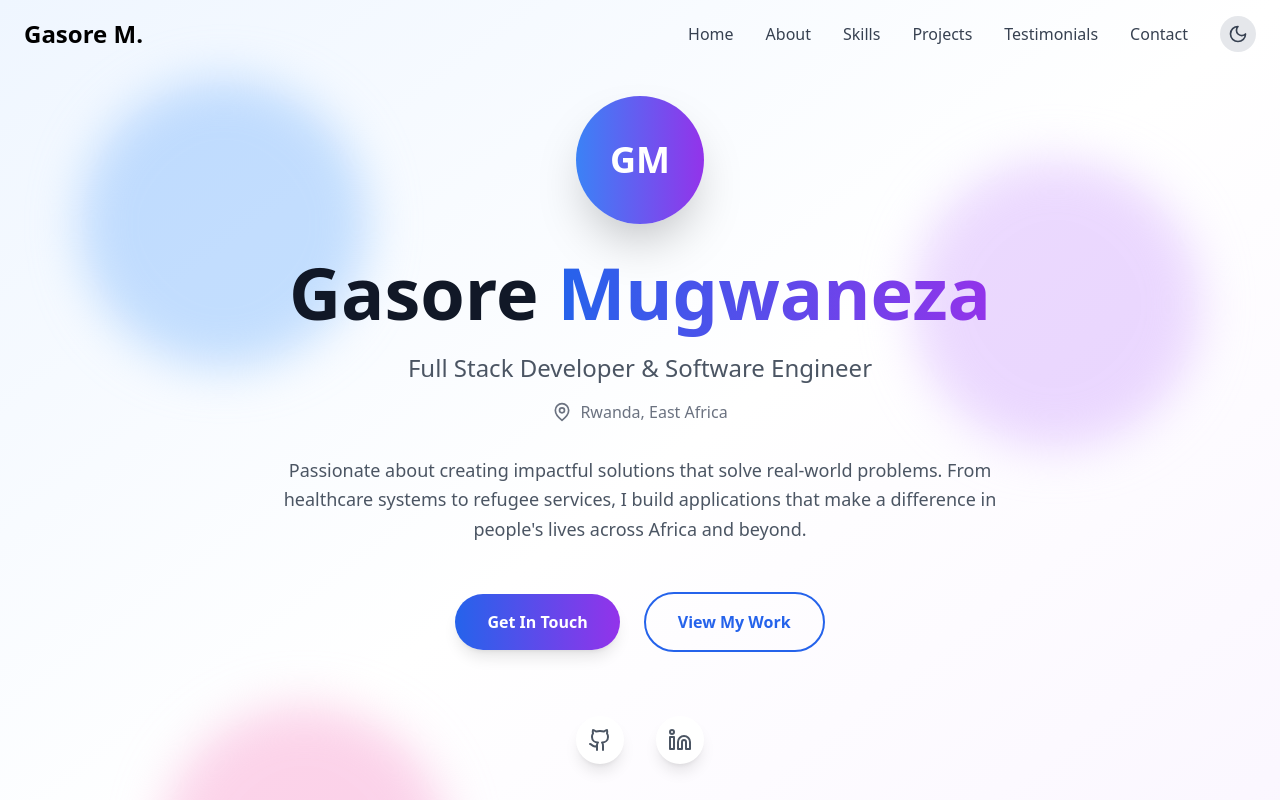
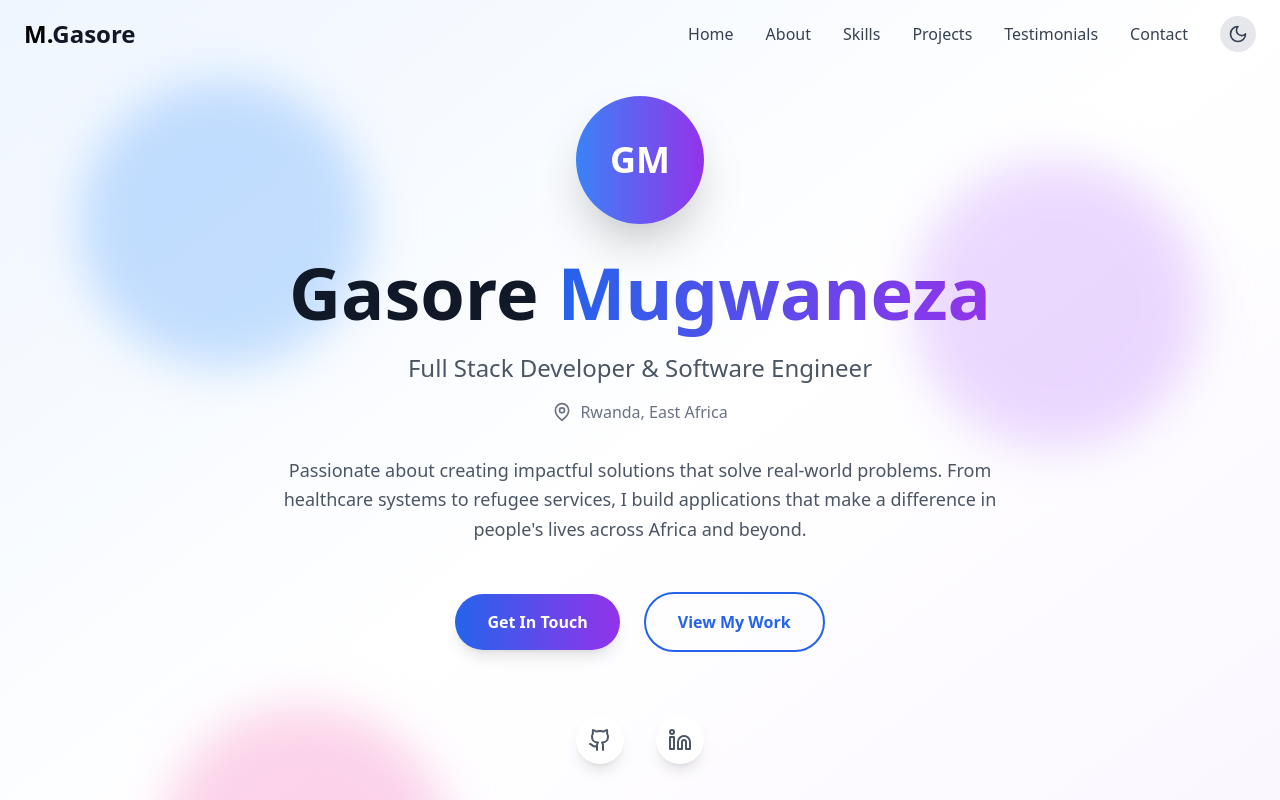
Before and after one commit to Gasorekibo/gasore.dev, a React (Vite) app: page / in a window 1280 px wide. Shown: the top 800 px of the page. Built offline with nearby package versions, Linux system fonts and the light colour scheme.

Commit message:
dark mode for name

```diff
--- a/src/components/Header.tsx
+++ b/src/components/Header.tsx
@@ -40,9 +40,9 @@ const Header: React.FC = () => {
           <motion.div
             initial={{ opacity: 0, x: -20 }}
             animate={{ opacity: 1, x: 0 }}
-            className="text-2xl font-bold text-primary-600 dark:text-primary-400"
+            className="text-2xl font-bold text-primary-600 dark:text-blue-500"
           >
-            Gasore M.
+            M.<span className="text-gray-900 dark:text-white">Gasore</span>
           </motion.div>
 
           {/* Desktop Navigation */}
```
